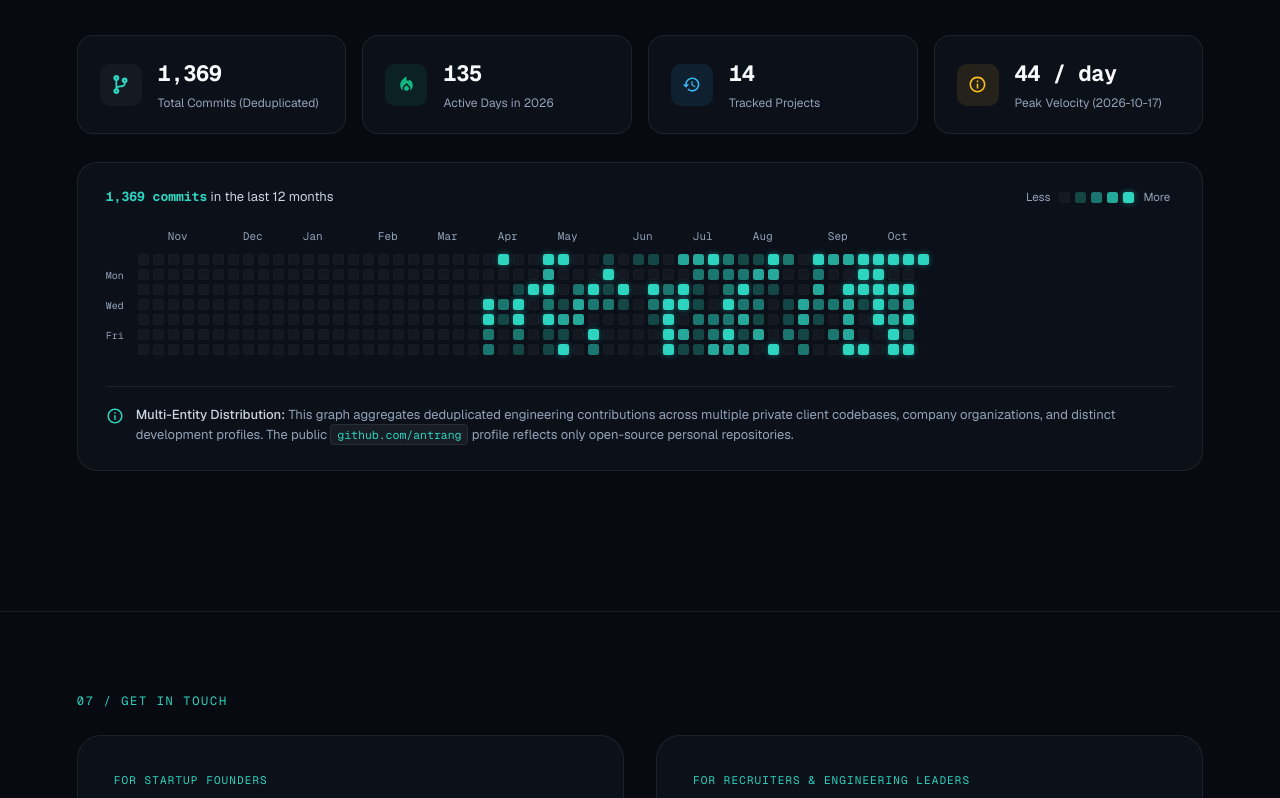
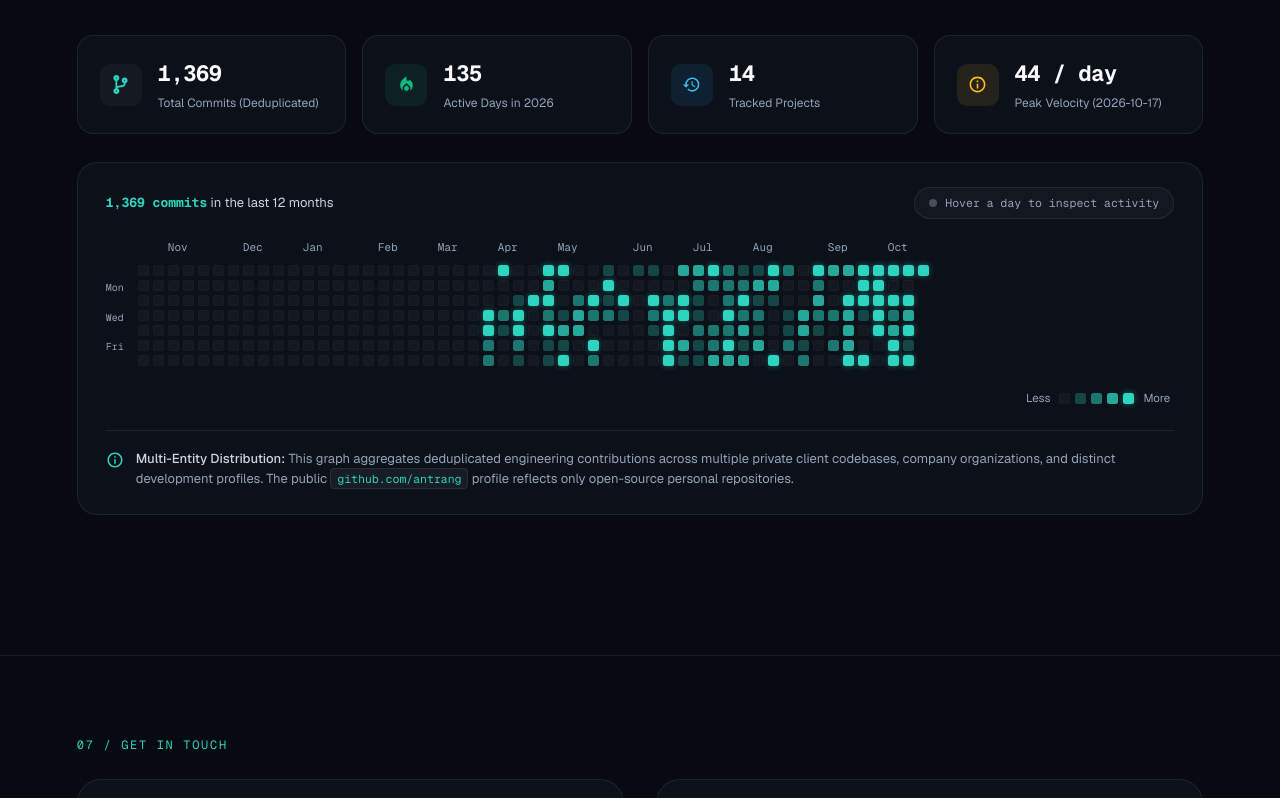
Before and after one commit to antrang/awasekar-portfolio, a React (Vite) app: page / in a window 1280 px wide. Shown: the part 11202-12000 px from the top of the page. Built offline with nearby package versions, Linux system fonts and the light colour scheme.

Commit message:
feat(commits): replace floating tooltip with static corner telemetry readout

```diff
--- a/src/components/CommitChart.tsx
+++ b/src/components/CommitChart.tsx
@@ -14,8 +14,7 @@ interface DayData {
 interface HoveredCell {
   date: string;
   count: number;
-  x: number;
-  y: number;
+  level: number;
 }
 
 const MONTH_NAMES = [
@@ -108,12 +107,10 @@ export const CommitChart: React.FC = () => {
 
     setHoveredCell((prev) => {
       if (prev?.date === day.date) return prev;
-      const rect = target.getBoundingClientRect();
       return {
         date: day.date,
         count: day.count,
-        x: rect.left + rect.width / 2,
-        y: rect.top,
+        level: day.level,
       };
     });
   };
@@ -216,14 +213,26 @@ export const CommitChart: React.FC = () => {
               <strong>{summary.totalCommits.toLocaleString()} commits</strong> in the last 12 months
             </div>
 
-            <div className="heatmap-legend">
-              <span className="legend-label">Less</span>
-              <span className="legend-cell level-0"></span>
-              <span className="legend-cell level-1"></span>
-              <span className="legend-cell level-2"></span>
-              <span className="legend-cell level-3"></span>
-              <span className="legend-cell level-4"></span>
-              <span className="legend-label">More</span>
+            {/* Static Telemetry Inspector Badge */}
+            <div
+              className={`heatmap-status-badge ${hoveredCell ? "active" : "idle"}`}
+              aria-live="polite"
+            >
+              {hoveredCell ? (
+                <>
+                  <span className={`status-indicator level-${hoveredCell.level}`} />
+                  <span className="status-commits">
+                    <strong>{hoveredCell.count}</strong> {hoveredCell.count === 1 ? "commit" : "commits"}
+                  </span>
+                  <span className="status-divider">·</span>
+                  <span className="status-date">{formatDisplayDate(hoveredCell.date)}</span>
+                </>
+              ) : (
+                <>
+                  <span className="status-indicator idle-dot" />
+                  <span className="status-idle-text">Hover a day to inspect activity</span>
+                </>
+              )}
             </div>
           </div>
 
@@ -288,20 +297,18 @@ export const CommitChart: React.FC = () => {
             </div>
           </div>
 
-          {/* Interactive Floating Tooltip */}
-          {hoveredCell && (
-            <div
-              className="heatmap-tooltip"
-              style={{
-                left: `${hoveredCell.x}px`,
-                top: `${hoveredCell.y - 12}px`,
-              }}
-            >
-              <div className="tooltip-title">
-                <strong>{hoveredCell.count} {hoveredCell.count === 1 ? "commit" : "commits"}</strong> on {formatDisplayDate(hoveredCell.date)}
-              </div>
+          {/* Heatmap Footer Legend Bar */}
+          <div className="heatmap-grid-footer">
+            <div className="heatmap-legend">
+              <span className="legend-label">Less</span>
+              <span className="legend-cell level-0"></span>
+              <span className="legend-cell level-1"></span>
+              <span className="legend-cell level-2"></span>
+              <span className="legend-cell level-3"></span>
+              <span className="legend-cell level-4"></span>
+              <span className="legend-label">More</span>
             </div>
-          )}
+          </div>
 
           {/* Multi-Profile Distribution Disclaimer Note */}
           <div className="heatmap-footer-note">
--- a/src/components/styles/CommitChart.css
+++ b/src/components/styles/CommitChart.css
@@ -143,9 +143,11 @@
   display: flex;
   justify-content: space-between;
   align-items: center;
+  gap: 16px;
   margin-bottom: 20px;
   font-size: 13px;
   color: var(--textSecondary);
+  flex-wrap: wrap;
 }
 
 .heatmap-summary strong {
@@ -293,30 +295,89 @@
   box-shadow: 0 0 6px rgba(45, 212, 191, 0.45);
 }
 
-/* Interactive Floating Tooltip */
-.heatmap-tooltip {
-  position: fixed;
-  transform: translate(-50%, -100%);
-  background: rgba(13, 18, 29, 0.95);
-  border: 1px solid var(--accentBorder);
-  border-radius: 8px;
-  padding: 8px 12px;
-  pointer-events: none;
-  z-index: 1000;
-  backdrop-filter: blur(8px);
-  box-shadow: 0 8px 24px rgba(0, 0, 0, 0.5);
-  white-space: nowrap;
+/* Static Corner Telemetry Readout Badge */
+.heatmap-status-badge {
+  display: inline-flex;
+  align-items: center;
+  gap: 8px;
+  padding: 6px 14px;
+  background: rgba(255, 255, 255, 0.03);
+  border: 1px solid var(--borderColor);
+  border-radius: 9999px;
+  font-family: var(--fontMono);
+  font-size: 12px;
+  color: var(--textSecondary);
+  min-height: 32px;
+  box-sizing: border-box;
+  transition: all 0.16s ease;
+  user-select: none;
 }
 
-.tooltip-title {
-  font-family: var(--fontSans);
-  font-size: 12px;
+.heatmap-status-badge.active {
+  background: var(--surfaceCard);
+  border-color: var(--accentBorder);
+  box-shadow: 0 2px 12px rgba(45, 212, 191, 0.08);
+}
+
+.status-indicator {
+  width: 8px;
+  height: 8px;
+  border-radius: 50%;
+  flex-shrink: 0;
+  transition: background-color 0.12s ease, box-shadow 0.12s ease;
+}
+
+.status-indicator.idle-dot {
+  background: var(--textMuted);
+  opacity: 0.4;
+}
+
+.status-indicator.level-0 {
+  background: rgba(255, 255, 255, 0.2);
+}
+
+.status-indicator.level-1 {
+  background: rgba(45, 212, 191, 0.4);
+}
+
+.status-indicator.level-2 {
+  background: rgba(45, 212, 191, 0.65);
+}
+
+.status-indicator.level-3 {
+  background: rgba(45, 212, 191, 0.85);
+}
+
+.status-indicator.level-4 {
+  background: #2dd4bf;
+  box-shadow: 0 0 8px rgba(45, 212, 191, 0.6);
+}
+
+.status-commits strong {
+  color: var(--accentColor);
+  font-weight: 600;
+}
+
+.status-divider {
+  color: var(--textMuted);
+  opacity: 0.6;
+}
+
+.status-date {
   color: var(--textPrimary);
 }
 
-.tooltip-title strong {
-  color: var(--accentColor);
-  font-family: var(--fontMono);
+.status-idle-text {
+  color: var(--textMuted);
+  font-size: 11.5px;
+}
+
+/* Heatmap Grid Footer Legend Bar */
+.heatmap-grid-footer {
+  display: flex;
+  justify-content: flex-end;
+  align-items: center;
+  margin-top: 14px;
 }
 
 /* Multi-Profile Distribution Disclaimer Note */
@@ -369,4 +430,15 @@
   .commit-kpi-grid {
     grid-template-columns: 1fr;
   }
+
+  .heatmap-header {
+    flex-direction: column;
+    align-items: flex-start;
+    gap: 12px;
+  }
+
+  .heatmap-status-badge {
+    width: 100%;
+    justify-content: flex-start;
+  }
 }
```
